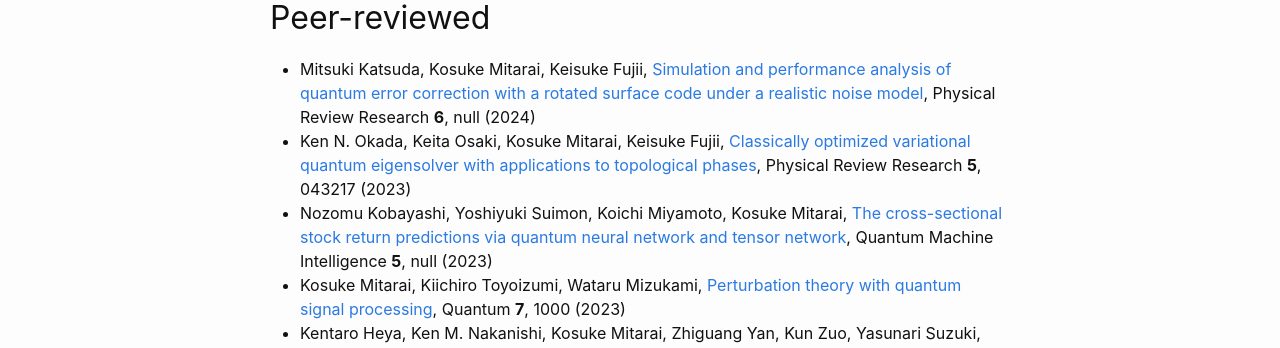
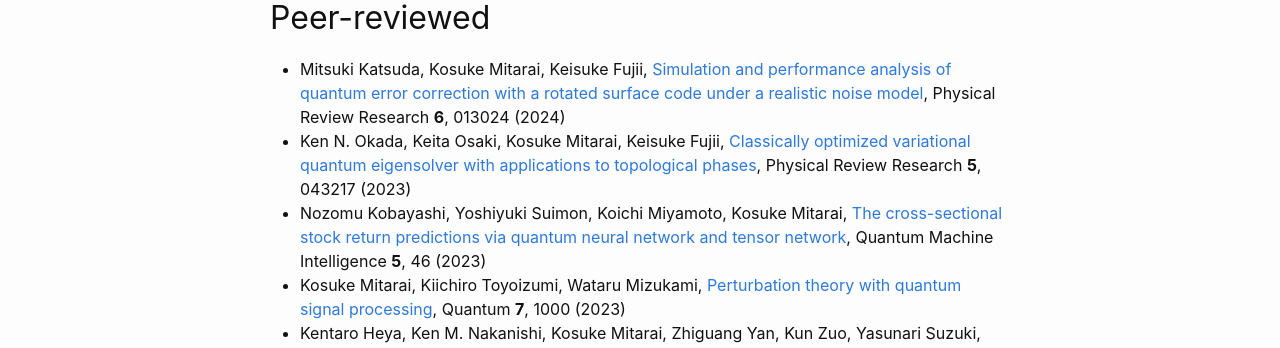
Before and after one commit to kosukemtr/kosukemtr.github.io, a Jekyll site: the page built from publications.md, in a window 1280 px wide and 900 px high. Shown: the part 176-524 px from the top of the window. Built offline with Jekyll 4.4.1, drawn with Linux system fonts in a browser that asks for light colours.

Commit message:
Update publications

```diff
--- a/publications.md
+++ b/publications.md
@@ -5,9 +5,9 @@ title: Publications
 
 ## Peer-reviewed
 
-- Mitsuki Katsuda, Kosuke Mitarai, Keisuke Fujii, [Simulation and performance analysis of quantum error correction with a rotated surface code under a realistic noise model](https://doi.org/10.1103/physrevresearch.6.013024), Physical Review Research **6**, null (2024)
+- Mitsuki Katsuda, Kosuke Mitarai, Keisuke Fujii, [Simulation and performance analysis of quantum error correction with a rotated surface code under a realistic noise model](https://doi.org/10.1103/physrevresearch.6.013024), Physical Review Research **6**, 013024 (2024)
 - Ken N. Okada, Keita Osaki, Kosuke Mitarai, Keisuke Fujii, [Classically optimized variational quantum eigensolver with applications to topological phases](https://doi.org/10.1103/physrevresearch.5.043217), Physical Review Research **5**, 043217 (2023)
-- Nozomu Kobayashi, Yoshiyuki Suimon, Koichi Miyamoto, Kosuke Mitarai, [The cross-sectional stock return predictions via quantum neural network and tensor network](https://doi.org/10.1007/s42484-023-00136-x), Quantum Machine Intelligence **5**, null (2023)
+- Nozomu Kobayashi, Yoshiyuki Suimon, Koichi Miyamoto, Kosuke Mitarai, [The cross-sectional stock return predictions via quantum neural network and tensor network](https://doi.org/10.1007/s42484-023-00136-x), Quantum Machine Intelligence **5**, 46 (2023)
 - Kosuke Mitarai, Kiichiro Toyoizumi, Wataru Mizukami, [Perturbation theory with quantum signal processing](https://doi.org/10.22331/q-2023-05-12-1000), Quantum **7**, 1000 (2023)
 - Kentaro Heya, Ken M. Nakanishi, Kosuke Mitarai, Zhiguang Yan, Kun Zuo, Yasunari Suzuki, Takanori Sugiyama, Shuhei Tamate, Yutaka Tabuchi, Keisuke Fujii, Yasunobu Nakamura, [Subspace variational quantum simulator](https://doi.org/10.1103/physrevresearch.5.023078), Physical Review Research **5**, 023078 (2023)
 - Kenji Kubo, Koichi Miyamoto, Kosuke Mitarai, Keisuke Fujii, [Pricing Multi-asset Derivatives by Variational Quantum Algorithms](https://doi.org/10.1109/tqe.2023.3269525), IEEE Transactions on Quantum Engineering **4**, 1 (2023)
```
